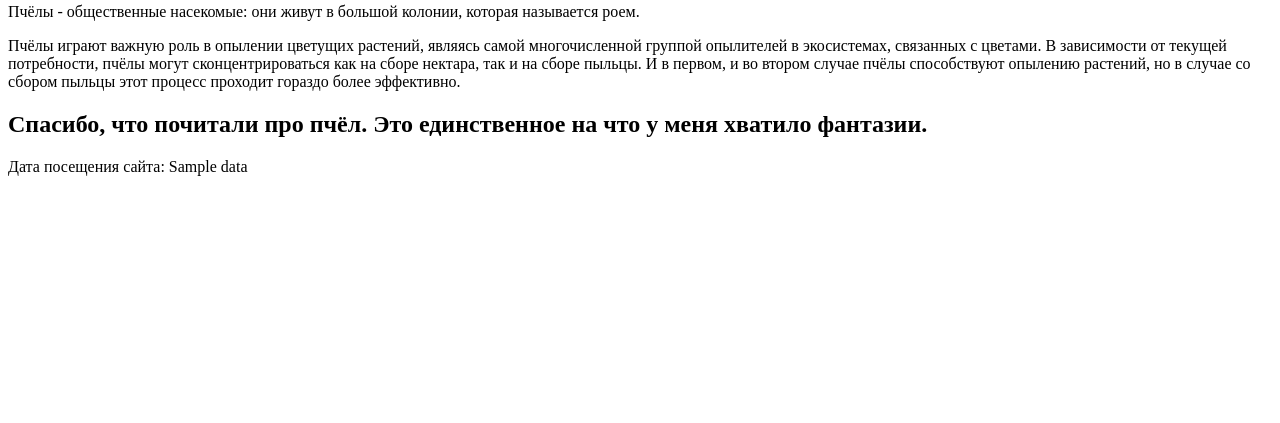
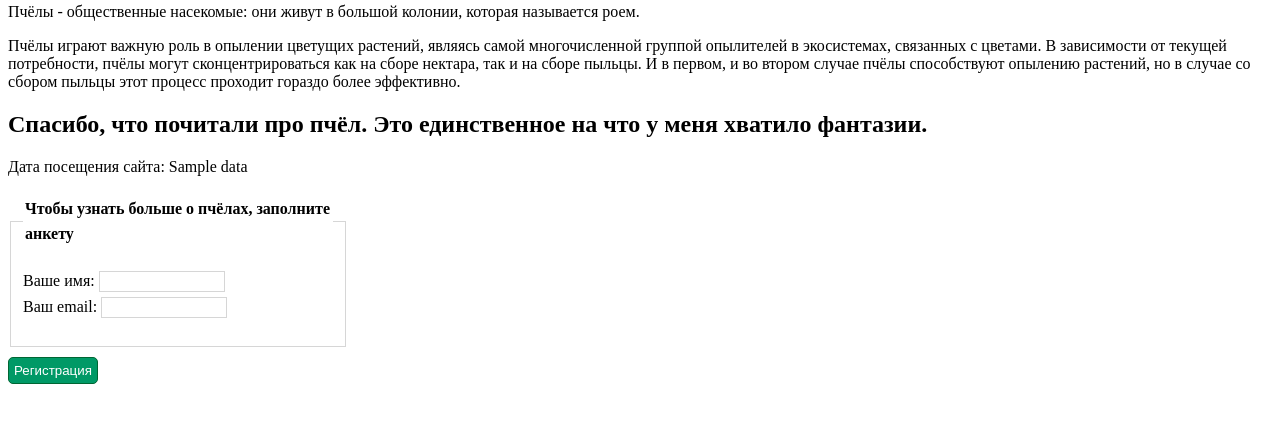
Before and after one commit to EkaterinaPchelenko/architectures-and-templates, a Python web app: template templates/index.html in a window 1280 px wide. Shown: the part 163-586 px from the top of the page. Run offline with Jinja, Linux system fonts and the light colour scheme; the template is opened without the code that fills it: most values are stand-ins (such as "Sample title", 1, 10 or a date in 2020).

Commit message:
lesson_2

```diff
--- a/templates/index.html
+++ b/templates/index.html
@@ -1,6 +1,35 @@
 <!DOCTYPE html>
 <html lang="en">
 <head>
+    <style type="text/css">
+        fieldset {
+				width: 310px;
+				margin-top: 20px;
+				border: 1px solid #d6d6d6;
+				background-color: #ffffff;
+				line-height: 1.6em;}
+        input[type="text"] {
+				width: 120px;
+				border: 1px solid #d6d6d6;
+				padding: 2px;
+				outline: none;}
+			input[type="text"]:focus,
+			input[type="text"]:hover {
+				background-color: #d0e2f0;
+				border: 1px solid #999999;}
+			input[type="submit"] {
+				border: 1px solid #006633;
+				background-color: #009966;
+				color: #ffffff;
+				border-radius: 5px;
+				padding: 5px;
+				margin-top: 10px;}
+			input[type="submit"]:hover {
+				border: 1px solid #006633;
+				background-color: #00CC33;
+				color: #ffffff;
+				cursor: pointer;}
+    </style>
     <meta charset="UTF-8">
     <title>Bees</title>
 </head>
@@ -20,6 +49,18 @@
     <p></p>
     <h2>Спасибо, что почитали про пчёл. Это единственное на что у меня хватило фантазии.</h2>
     <p></p>
+
     <p>Дата посещения сайта: {{data}}</p>
+
+    <form action="" method="post">
+			<fieldset>
+                <legend><b>Чтобы узнать больше о пчёлах, заполните анкету</b></legend>
+				<p><label class="title" for="name">Ваше имя:</label>
+					 <input type="text" name="name" id="name"><br />
+					 <label class="title" for="email">Ваш email:</label>
+					 <input type="text" name="email" id="email"></p>
+			</fieldset>
+ 	    <div class="submit"><input type="submit" value="Регистрация" /></div>
+    </form>
 </body>
 </html>
```
Also changed, not shown: bee_framework/main.py (+25 -1 lines), bee_framework/requests.py (added, +42 -0 lines), bee_framework/stuff.py (added, +20 -0 lines).
